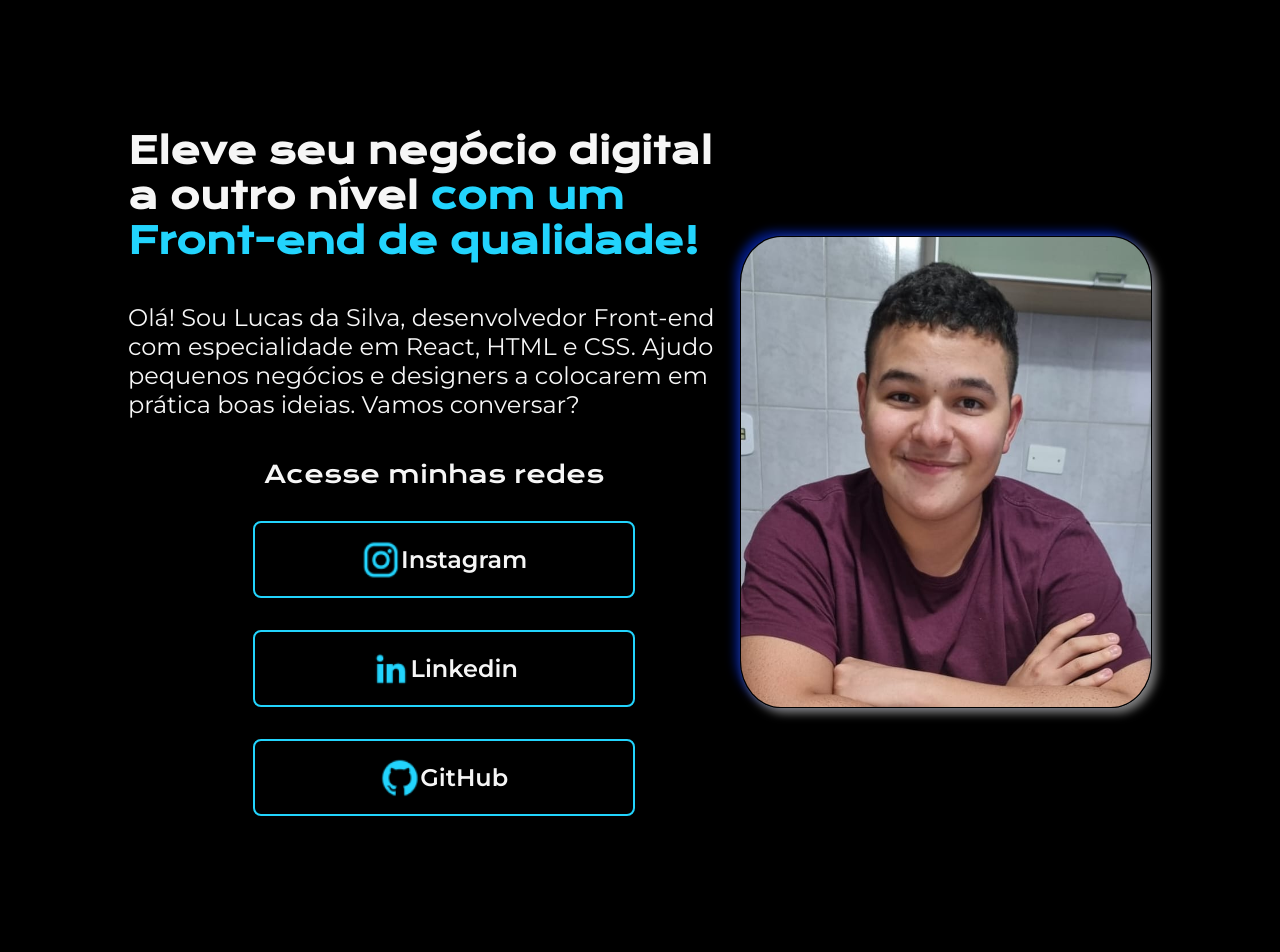
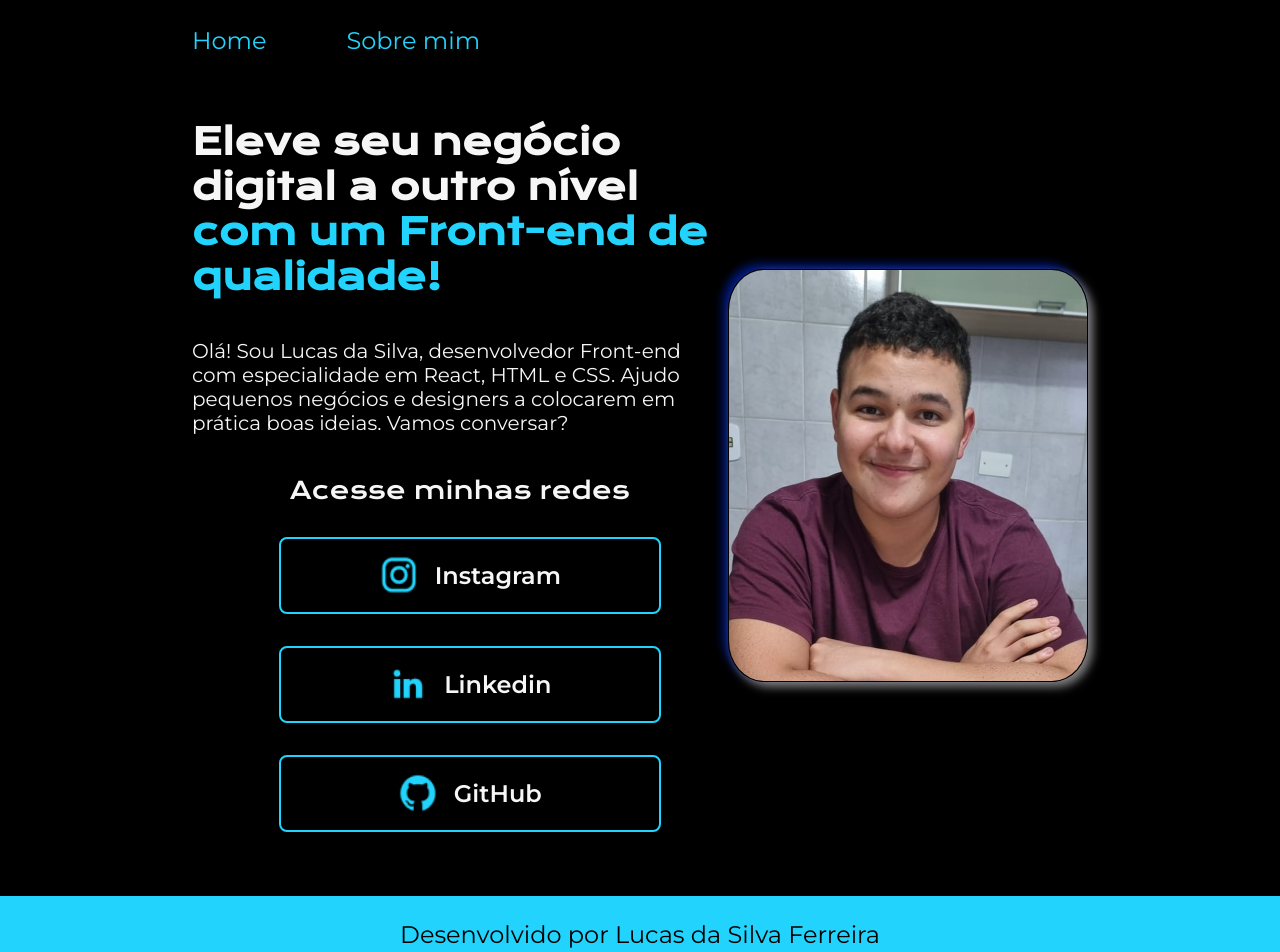
Before and after one commit to LucasSilva2005/alura-portifolio, a plain HTML site: page index.html in a window 1280 px wide. Before the commit the page ends 928 px from the top, so only its background shows below. Drawn offline with nearby package versions, Linux system fonts and the light colour scheme.

Commit message:
Projeto finalizado

```diff
--- a/index.html
+++ b/index.html
@@ -6,11 +6,16 @@
     <meta http-equiv="X-UA-Compatible" content="IE=edge">
     <meta name="viewport" content="width=device-width, initial-scale=1.0">
     <title>Portifolio</title>
-    <link rel="stylesheet" href="style.css">
+    <link rel="stylesheet" href="./styles/style.css">
 </head>
 
 <body>
-    <header></header>
+    <header class="cabecalho">
+        <nav class="cabecalho__menu">
+            <a class="cabecalho__menu__link" href="index.html">Home</a>
+            <a class="cabecalho__menu__link" href="about.html">Sobre mim</a>
+        </nav>
+    </header>
     <main class="apresentacao">
         <section class="apresentacao__conteudo">
             <h1 class="apresentacao__conteudo__titulo">Eleve seu negócio digital a outro nível <strong
@@ -33,7 +38,9 @@
         </section>
         <img src="/assets/perfil.jpeg" alt="Foto do Lucas da Silva" class="perfil">
     </main>
-    <footer></footer>
+    <footer class="rodape">
+        <p>Desenvolvido por Lucas da Silva Ferreira</p>
+    </footer>
 </body>
 
 </html>
--- a/style.css
+++ /dev/null
@@ -1,86 +0,0 @@
-@import url('https://fonts.googleapis.com/css2?family=Krona+One&family=Montserrat:ital,wght@0,100..900;1,100..900&display=swap');
-* {
- margin: 0;
- padding: 0;
-}
-
-body {
- height: 100vh;
- box-sizing: border-box;
- background-color: #000000;
- color: #f6f6f6;
-}
-
-.titulo-destaque {
- color: #22d4fd;
-}
-
-.apresentacao {
- margin: 10%;
- display: flex;
- align-items: center;
- justify-content: space-between;
-}
-.apresentacao__conteudo {
- width: 615px;
- display: flex;
- flex-direction: column;
- gap: 40px;
-}
-
-.apresentacao__conteudo__titulo {
- font-size: 36px;
- font-family: 'Krona One', sans-serif;
-}
-
-.apresentacao__conteudo__texto {
- font-size: 24px;
- font-family: 'Montserrat', sans-serif;
-}
-
-.apresentacao__links {
- display: flex;
- flex-direction: column;
- justify-content: center;
- align-items: center;
- gap: 32px;
-}
-
-.apresentacao__links__subtitulo {
- font-family: 'Krona One', sans-serif;
- font-weight: 400;
- font-size: 24px;
-}
-
-.apresentacao__links__link {
- display: flex;
- align-items: center;
- justify-content: center;
- margin-left: 20px;
- border: 2px solid #22d4fd;
- width: 378px;
- height: 30px;
- text-align: center;
- border-radius: 8px;
- font-weight: 600;
- font-size: 24px;
- padding: 21.5px 0;
- text-decoration: none;
- color: #f6f6f6;
- font-family: 'Montserrat', sans-serif;
-}
-
-.imagem {
- width: 40px;
- height: 40px;
- align-items: center;
-}
-
-.perfil {
- border: 1px solid;
- border-color: #000000;
- border-radius: 10%;
- box-shadow: 5px 5px 10px rgba(255, 255, 255, 0.5),
-  -5px -5px 10px rgba(0, 51, 255, 0.5);
- width: 40%;
-}
--- /dev/null
+++ b/styles/style.css
@@ -0,0 +1,127 @@
+@import url('https://fonts.googleapis.com/css2?family=Krona+One&family=Montserrat:ital,wght@0,100..900;1,100..900&display=swap');
+
+:root{
+    --cor-primaria: #000000;
+    --cor-secundaria: #f6f6f6;
+    --cor-terciaria: #22d4fd;
+    --cor-hover: #272727;
+
+    --fonte-primaria: 'Krona One', sans-serif;
+    --fonte-secundaria: 'Montserrat', sans-serif;
+}
+
+* {
+ margin: 0;
+ padding: 0;
+}
+
+body {
+ box-sizing: border-box;
+ background-color: var(--cor-primaria);
+ color: var(--cor-secundaria);
+}
+
+.cabecalho {
+ padding: 2% 0% 0% 15%;
+}
+
+.cabecalho__menu {
+ display: flex;
+ gap: 80px;
+}
+
+.cabecalho__menu__link {
+ text-decoration: none;
+ font-family: var(--fonte-secundaria);
+ font-size: 24px;
+ font-weight: 400;
+ color: var(--cor-terciaria);
+}
+
+.apresentacao {
+ padding: 5% 15%;
+ display: flex;
+ align-items: center;
+ justify-content: space-between;
+}
+.apresentacao__conteudo {
+ width: 615px;
+ display: flex;
+ flex-direction: column;
+ gap: 40px;
+}
+
+.apresentacao__conteudo__titulo {
+ font-size: 36px;
+ font-family: var(--fonte-primaria);
+}
+
+.titulo-destaque {
+ color: var(--cor-terciaria);
+}
+
+.apresentacao__conteudo__texto {
+ font-size: 20px;
+ font-family: var(--fonte-secundaria);
+}
+
+.apresentacao__links {
+ display: flex;
+ flex-direction: column;
+ justify-content: center;
+ align-items: center;
+ gap: 32px;
+}
+
+.apresentacao__links__subtitulo {
+ font-family: var(--fonte-primaria);
+ font-weight: 400;
+ font-size: 24px;
+}
+
+.apresentacao__links__link {
+ display: flex;
+ justify-content: center;
+ gap: 16px;
+ align-items: center;
+ justify-content: center;
+ margin-left: 20px;
+ border: 2px solid var(--cor-terciaria);
+ width: 378px;
+ height: 30px;
+ border-radius: 8px;
+ font-weight: 600;
+ font-size: 24px;
+ padding: 21.5px 0;
+ text-decoration: none;
+ color: var(--cor-secundaria);
+ font-family: var(--fonte-secundaria);
+}
+
+.apresentacao__links__link:hover {
+ background-color: var(--cor-hover);
+}
+
+.imagem {
+ width: 40px;
+ height: 40px;
+ align-items: center;
+}
+
+.perfil {
+ border: 1px solid;
+ border-color: var(--cor-primaria);
+ border-radius: 10%;
+ box-shadow: 5px 5px 10px rgba(255, 255, 255, 0.5),
+  -5px -5px 10px rgba(0, 51, 255, 0.5);
+ width: 40%;
+}
+
+.rodape {
+ padding: 24px;
+ color: var(--cor-primaria);
+ background-color: var(--cor-terciaria);
+ text-align: center;
+ font-family: var(--fonte-secundaria);
+ font-size: 24px;
+}
```
Also changed, not shown: about.html (added, +28 -0 lines), script.js (deleted, +0 -20 lines).
